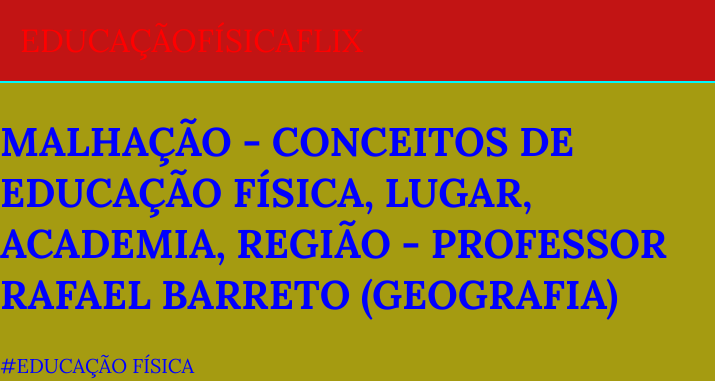
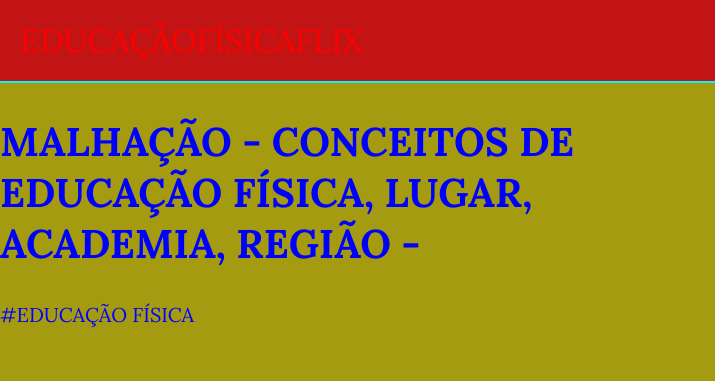
Before and after one commit to hevelynbertoldi-jpg/EDUCA-OF-SICA, a plain HTML site: page index.html in a window 1280 px wide. Shown: the top 381 px of the page, 0-715 px from the left. Drawn offline with Linux system fonts and the light colour scheme.

Commit message:
atualização

```diff
--- a/index.html
+++ b/index.html
@@ -13,7 +13,7 @@
     <header>EDUCAÇÃOFÍSICAFLIX</header>
     <section>
         <div class="chamada-texto">
-            <h1>MALHAÇÃO - CONCEITOS DE EDUCAÇÃO FÍSICA, LUGAR, ACADEMIA, REGIÃO - PROFESSOR RAFAEL BARRETO (GEOGRAFIA)</h1>
+            <h1>MALHAÇÃO - CONCEITOS DE EDUCAÇÃO FÍSICA, LUGAR, ACADEMIA, REGIÃO -  </h1>
 
             <p>#EDUCAÇÃO FÍSICA</p>
         </div>
```
